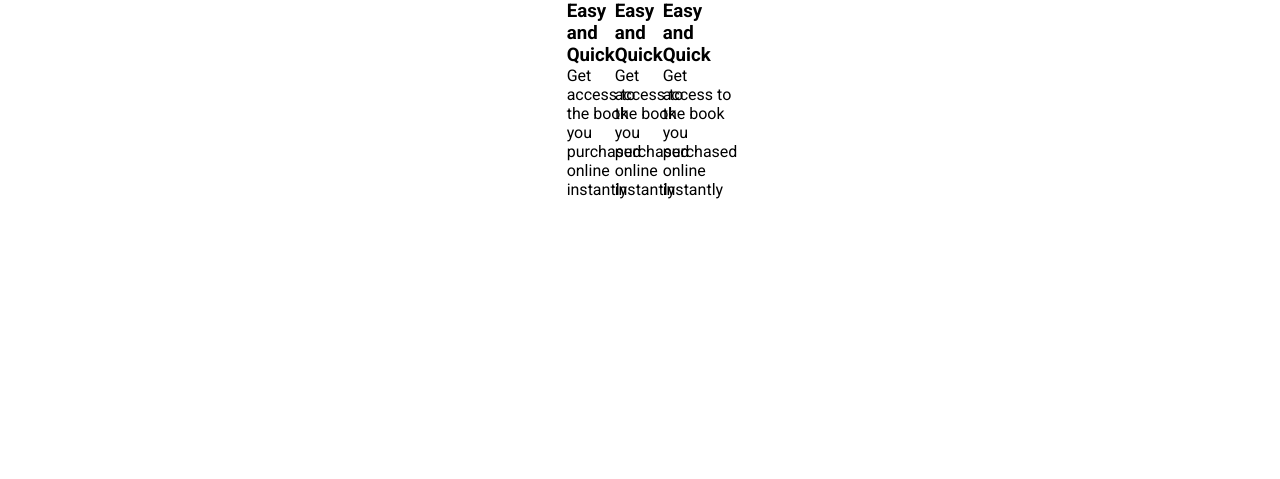
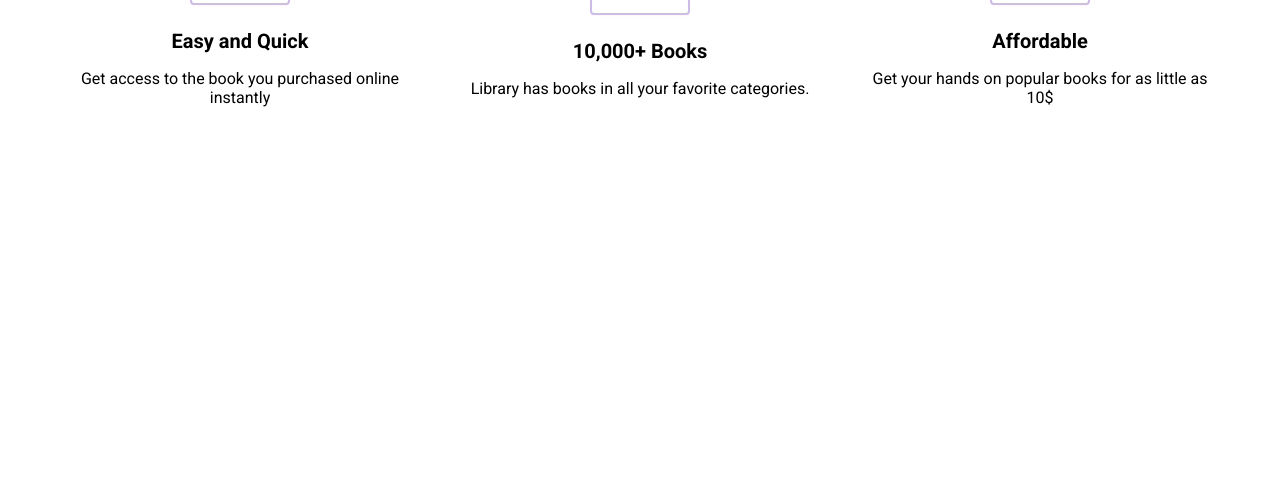
Before and after one commit to ethan5432/E-commerce-app-books, a plain HTML site: page index.html in a window 1280 px wide. Shown: the part 1021-1500 px from the top of the page. After the commit the page ends 1184 px from the top, so only its background shows below. Drawn offline with Linux system fonts and the light colour scheme.

Commit message:
finished Highlights section

```diff
--- a/index.html
+++ b/index.html
@@ -40,39 +40,43 @@
         <section id="highlights">
             <div class="container">
                 <div class="row">
-                    <h2 class="section__title">Why choose <span class="purple">Library</span></h2>
+                    <h2 class="section__title">
+                        Why choose <span class="purple">Library
+                        </span></h2>
                     <div class="highlight__wrapper">
                         <div class="highlight">
-                            <div class="highligh__img">
+                            <div class="highlight__img">
                                     <i class="fas fa-bolt"></i>
+                                    </div>
                             <h3 class="highlight__subtitle">Easy and Quick</h3>
                             <p class="highlight__para">
                                     Get access to the book you purchased online instantly
                             </p>
                             </div>
-                        </div>
                         <div class="highlight">
-                            <div class="highligh__img">
+                            <div class="highlight__img">
                                     <i class="fas fa-bolt"></i>
-                            <h3 class="highlight__subtitle">Easy and Quick</h3>
+                                    </div>
+                            <h3 class="highlight__subtitle">10,000+ Books</h3>
                             <p class="highlight__para">
-                                    Get access to the book you purchased online instantly
+                                    Library has books in all your favorite categories.
                             </p>
+                          </div>
+
+                        <div class="highlight">
+                            <div class="highlight__img">
+                                    <i class="fas fa-bolt"></i>
                             </div>
-                        </div>
-                        <div class="highlight">
-                            <div class="highligh__img">
-                                    <i class="fas fa-bolt"></i>
-                            <h3 class="highlight__subtitle">Easy and Quick</h3>
+                            <h3 class="highlight__subtitle">Affordable</h3>
                             <p class="highlight__para">
-                                    Get access to the book you purchased online instantly
+                                    Get your hands on popular books for as little as 10$
                             </p>
                             </div>
                         </div>
                     </div>
                 </div>
             </div>
-        <section id="highlights">
+        <!--section id="features">
             <div class="container">
                 <div class="row">
 
--- a/styles.css
+++ b/styles.css
@@ -78,7 +78,7 @@ header {
 }
 
 .header__container {
-    padding-top: 24pxpx;
+    padding-top: 24px;
     width: 100%;
     max-width: 720px;
     margin: 0 auto;
@@ -135,16 +135,19 @@ button:active {
 
 .row {
     width: 100%;
-    max-width: 120px;
+    max-width: 1200px;
     margin: 0 auto;
 }
 
 
-/* HIGHLIGHTS */
+/*
+
+HIGHLIGHTS
+
+*/
 
 .highlight__wrapper {
     display: flex;
-    justify-content: space-around;
 }
 
 .highlight {
@@ -153,7 +156,29 @@ button:active {
     display: flex;
     align-items: center;
     justify-content: center;
-    border: #7342d6;
-    border-radius: 4px;
     flex-direction: column;
 }
+
+.highlight__para {
+    text-align: center;
+}
+
+.highlight__img {
+    border: 2px solid #7342d65d;
+    color: #7342d6;
+    width: 100px;
+    height: 100px;
+    display: flex;
+    align-items: center;
+    justify-content: center;
+    border-radius: 4px;
+    font-size: 32px;
+    margin-bottom: 24px;
+}
+
+
+
+.highlight__subtitle {
+    font-size: 20px;
+    margin-bottom: 16px;
+}
```
